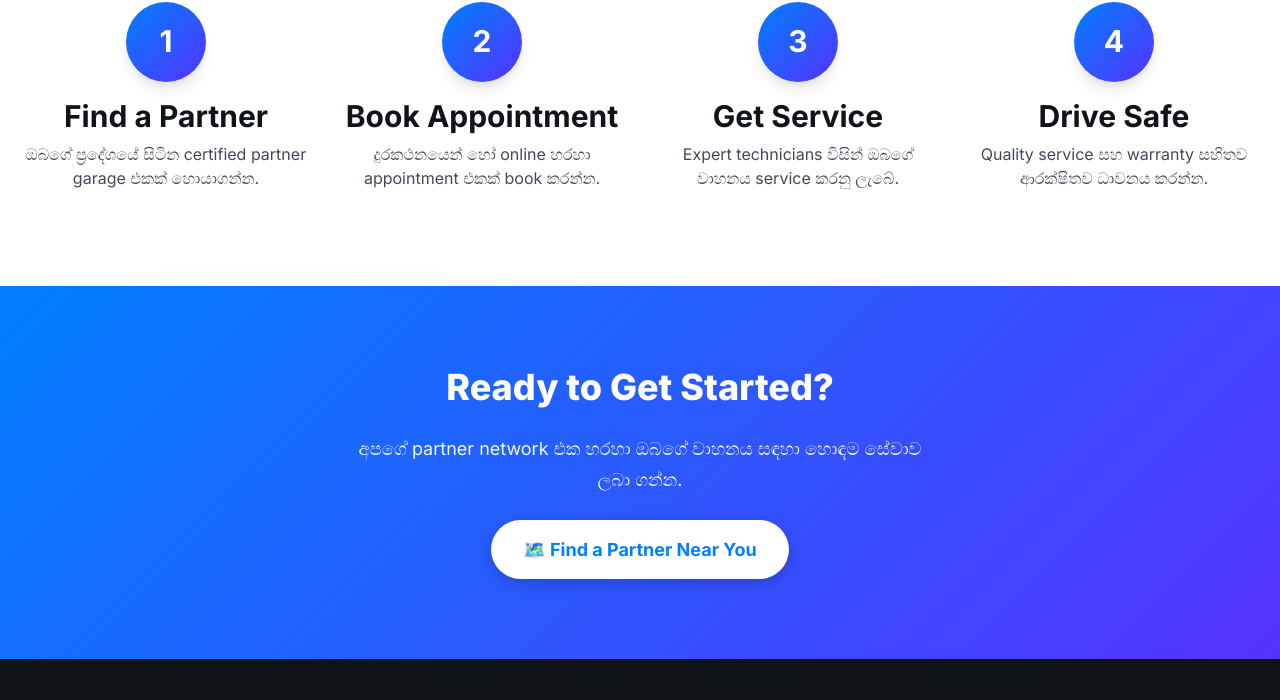
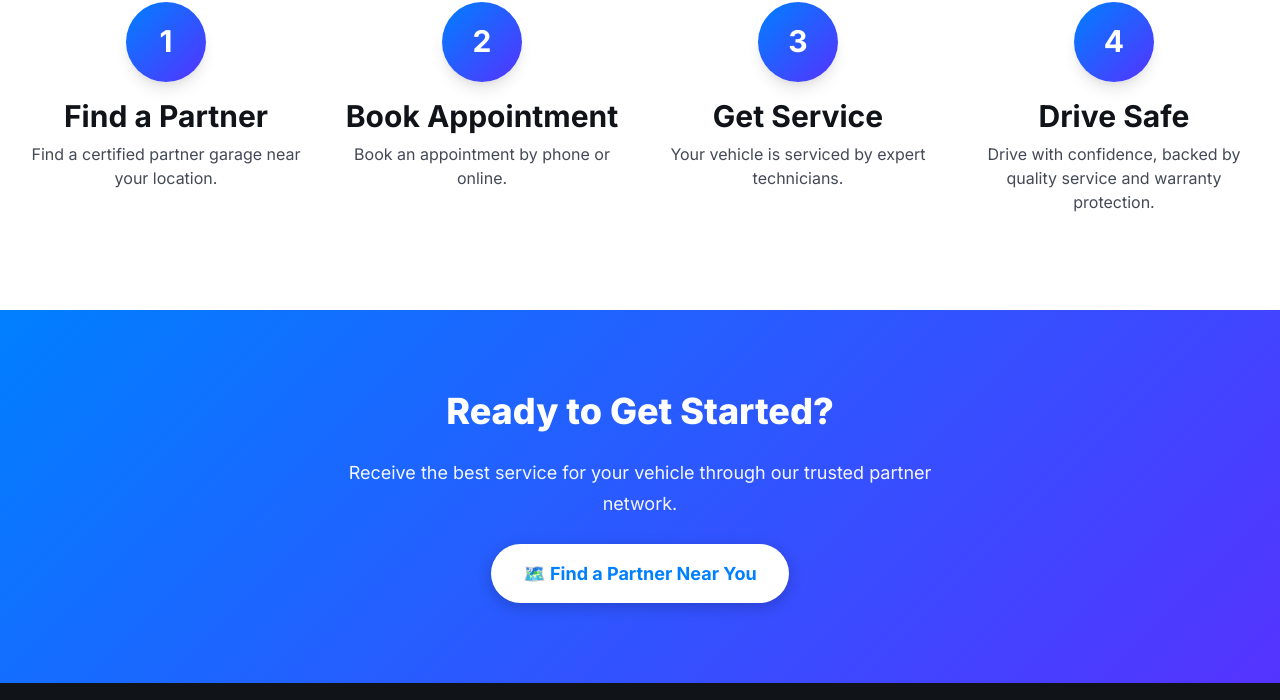
Before and after one commit to sajinux/diagnose-plus, a plain HTML site: page services.html in a window 1280 px wide. Shown: the part 2800-3500 px from the top of the page. Drawn offline with Linux system fonts and the light colour scheme.

Commit message:
Update: Website improvements

```diff
--- a/services.html
+++ b/services.html
@@ -143,25 +143,25 @@
                 <div class="process-step">
                     <div class="process-number">1</div>
                     <h3>Find a Partner</h3>
-                    <p>ඔබගේ ප්‍රදේශයේ සිටින certified partner garage එකක් හොයාගන්න.</p>
+                    <p>Find a certified partner garage near your location.</p>
                 </div>
 
                 <div class="process-step">
                     <div class="process-number">2</div>
                     <h3>Book Appointment</h3>
-                    <p>දුරකථනයෙන් හෝ online හරහා appointment එකක් book කරන්න.</p>
+                    <p>Book an appointment by phone or online.</p>
                 </div>
 
                 <div class="process-step">
                     <div class="process-number">3</div>
                     <h3>Get Service</h3>
-                    <p>Expert technicians විසින් ඔබගේ වාහනය service කරනු ලැබේ.</p>
+                    <p>Your vehicle is serviced by expert technicians.</p>
                 </div>
 
                 <div class="process-step">
                     <div class="process-number">4</div>
                     <h3>Drive Safe</h3>
-                    <p>Quality service සහ warranty සහිතව ආරක්ෂිතව ධාවනය කරන්න.</p>
+                    <p>Drive with confidence, backed by quality service and warranty protection.</p>
                 </div>
             </div>
         </div>
@@ -173,7 +173,7 @@
             <div class="cta-content">
                 <h2 class="cta-title">Ready to Get Started?</h2>
                 <p class="cta-text">
-                    අපගේ partner network එක හරහා ඔබගේ වාහනය සඳහා හොඳම සේවාව ලබා ගන්න.
+                    Receive the best service for your vehicle through our trusted partner network.
                 </p>
                 <a href="dealer-locator.html" class="cta-button">
                     🗺️ Find a Partner Near You
```
